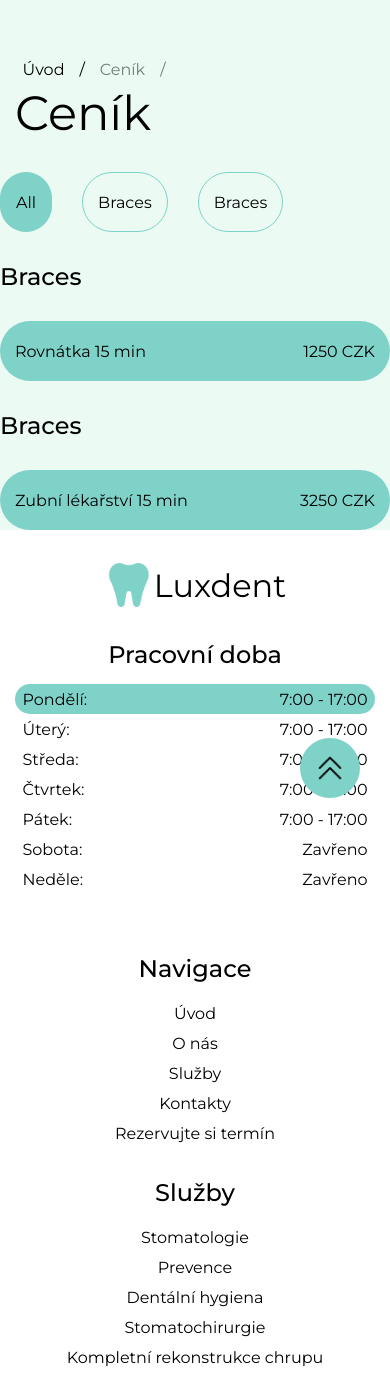
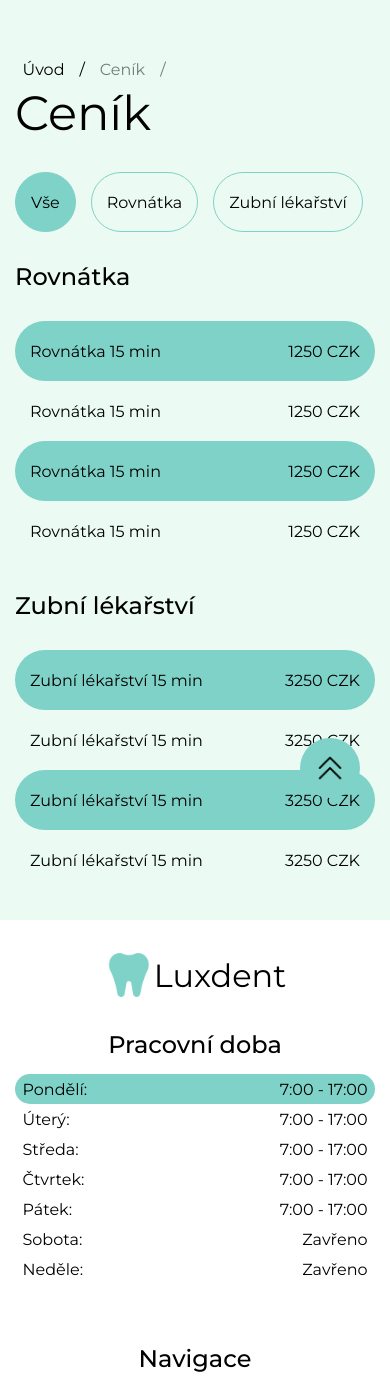
Before and after one commit to stepandordiai/natadent, a React (Vite) app: page /price-list in a window 390 px wide. Shown: the part 106-1484 px from the top of the page. Built offline with nearby package versions, Linux system fonts and the light colour scheme.

Commit message:
v3.0.19 Update PriceList

```diff
--- a/src/components/PageTitle/PageTitle.scss
+++ b/src/components/PageTitle/PageTitle.scss
@@ -1,11 +1,10 @@
 @use "./../../mixins" as *;
 
 .page-title {
-    padding: 160px 0 30px;
+    padding: 160px 30px 30px;
 }
 
 .page-title__links {
-    padding: 0 30px;
     display: flex;
     justify-content: flex-start;
     align-items: center;
@@ -41,15 +40,10 @@
 
 .page-title__title {
     font-size: 3rem;
-    padding: 0 30px;
 }
 
 @media (max-width: 900px) {
-    .page-title__links {
-        padding: 0 15px;
-    }
-
-    .page-title__title {
-        padding: 0 15px;
+    .page-title {
+        padding: 160px 15px 30px;
     }
 }
--- a/src/pages/PriceList/PriceList.jsx
+++ b/src/pages/PriceList/PriceList.jsx
@@ -8,7 +8,7 @@ const PriceList = () => {
 
     useEffect(() => {
         // Update title depending on which lang we are using
-        document.title = t("nav.price_list_title");
+        document.title = t("price_list_title");
     }, [t]);
 
     const [filter, setFilter] = useState("");
@@ -17,7 +17,7 @@ const PriceList = () => {
     const activeFilterBtn = "filter-btn active-filter-btn";
 
     return (
-        <section className="price-list">
+        <>
             <PageTitle title={t("price_list_title")} />
             <div className="filter-btn-wrapper">
                 <button
@@ -63,6 +63,18 @@ const PriceList = () => {
                                 <td>{t("braces.name_1")}</td>
                                 <td>{t("braces.price_1")}</td>
                             </tr>
+                            <tr>
+                                <td>{t("braces.name_1")}</td>
+                                <td>{t("braces.price_1")}</td>
+                            </tr>
+                            <tr>
+                                <td>{t("braces.name_1")}</td>
+                                <td>{t("braces.price_1")}</td>
+                            </tr>
+                            <tr>
+                                <td>{t("braces.name_1")}</td>
+                                <td>{t("braces.price_1")}</td>
+                            </tr>
                         </tbody>
                     </table>
                     <table className="price-list__table">
@@ -70,6 +82,18 @@ const PriceList = () => {
                             {t("price_data.dentistry_title")}
                         </caption>
                         <tbody>
+                            <tr>
+                                <td>{t("dentistry.name_1")}</td>
+                                <td>{t("dentistry.price_1")}</td>
+                            </tr>
+                            <tr>
+                                <td>{t("dentistry.name_1")}</td>
+                                <td>{t("dentistry.price_1")}</td>
+                            </tr>
+                            <tr>
+                                <td>{t("dentistry.name_1")}</td>
+                                <td>{t("dentistry.price_1")}</td>
+                            </tr>
                             <tr>
                                 <td>{t("dentistry.name_1")}</td>
                                 <td>{t("dentistry.price_1")}</td>
@@ -89,6 +113,18 @@ const PriceList = () => {
                                 <td>{t("braces.name_1")}</td>
                                 <td>{t("braces.price_1")}</td>
                             </tr>
+                            <tr>
+                                <td>{t("braces.name_1")}</td>
+                                <td>{t("braces.price_1")}</td>
+                            </tr>
+                            <tr>
+                                <td>{t("braces.name_1")}</td>
+                                <td>{t("braces.price_1")}</td>
+                            </tr>
+                            <tr>
+                                <td>{t("braces.name_1")}</td>
+                                <td>{t("braces.price_1")}</td>
+                            </tr>
                         </tbody>
                     </table>
                 </div>
@@ -104,11 +140,23 @@ const PriceList = () => {
                                 <td>{t("dentistry.name_1")}</td>
                                 <td>{t("dentistry.price_1")}</td>
                             </tr>
+                            <tr>
+                                <td>{t("dentistry.name_1")}</td>
+                                <td>{t("dentistry.price_1")}</td>
+                            </tr>
+                            <tr>
+                                <td>{t("dentistry.name_1")}</td>
+                                <td>{t("dentistry.price_1")}</td>
+                            </tr>
+                            <tr>
+                                <td>{t("dentistry.name_1")}</td>
+                                <td>{t("dentistry.price_1")}</td>
+                            </tr>
                         </tbody>
                     </table>
                 </div>
             )}
-        </section>
+        </>
     );
 };
 
--- a/src/pages/PriceList/PriceList.scss
+++ b/src/pages/PriceList/PriceList.scss
@@ -1,5 +1,5 @@
 .price-list__wrapper {
-    padding: 0 30px;
+    padding: 0 30px 30px;
 }
 
 .price-list__table {
@@ -60,20 +60,11 @@ tr:nth-child(odd) td:nth-of-type(2) {
 
 @media (max-width: 900px) {
     .price-list__wrapper {
-        padding: 0 15px;
+        padding: 0 15px 30px;
     }
 
     .filter-btn-wrapper {
         margin: 0 15px;
+        gap: 15px;
     }
 }
-
-@media (max-width: 800px) {
-    .price-list__wrapper {
-        padding: 0;
-    }
-
-    .filter-btn-wrapper {
-        margin: 0;
-    }
-}
--- a/src/translations/cz/translation.json
+++ b/src/translations/cz/translation.json
@@ -88,7 +88,7 @@
         "our_team_title": "Náš tým"
     },
 
-    "price_list": {
+    "price_data": {
         "all_title": "Vše",
         "braces_title": "Rovnátka",
         "dentistry_title": "Zubní lékařství"
--- a/src/translations/en/translation.json
+++ b/src/translations/en/translation.json
@@ -47,7 +47,7 @@
     "price_data": {
         "all_title": "All",
         "braces_title": "Braces",
-        "dentistry_title": "Braces"
+        "dentistry_title": "Dentistry"
     },
 
     "braces": {
```
